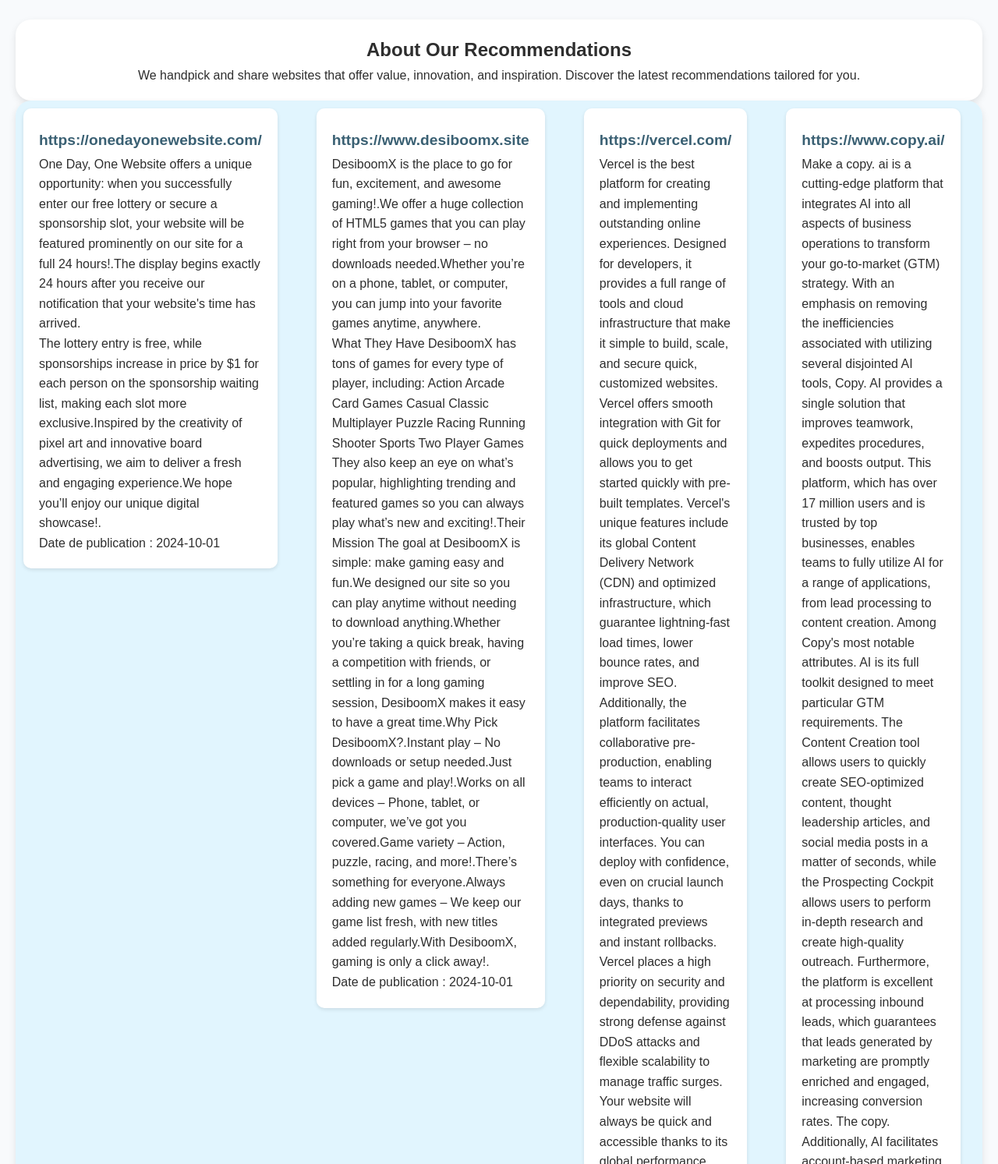
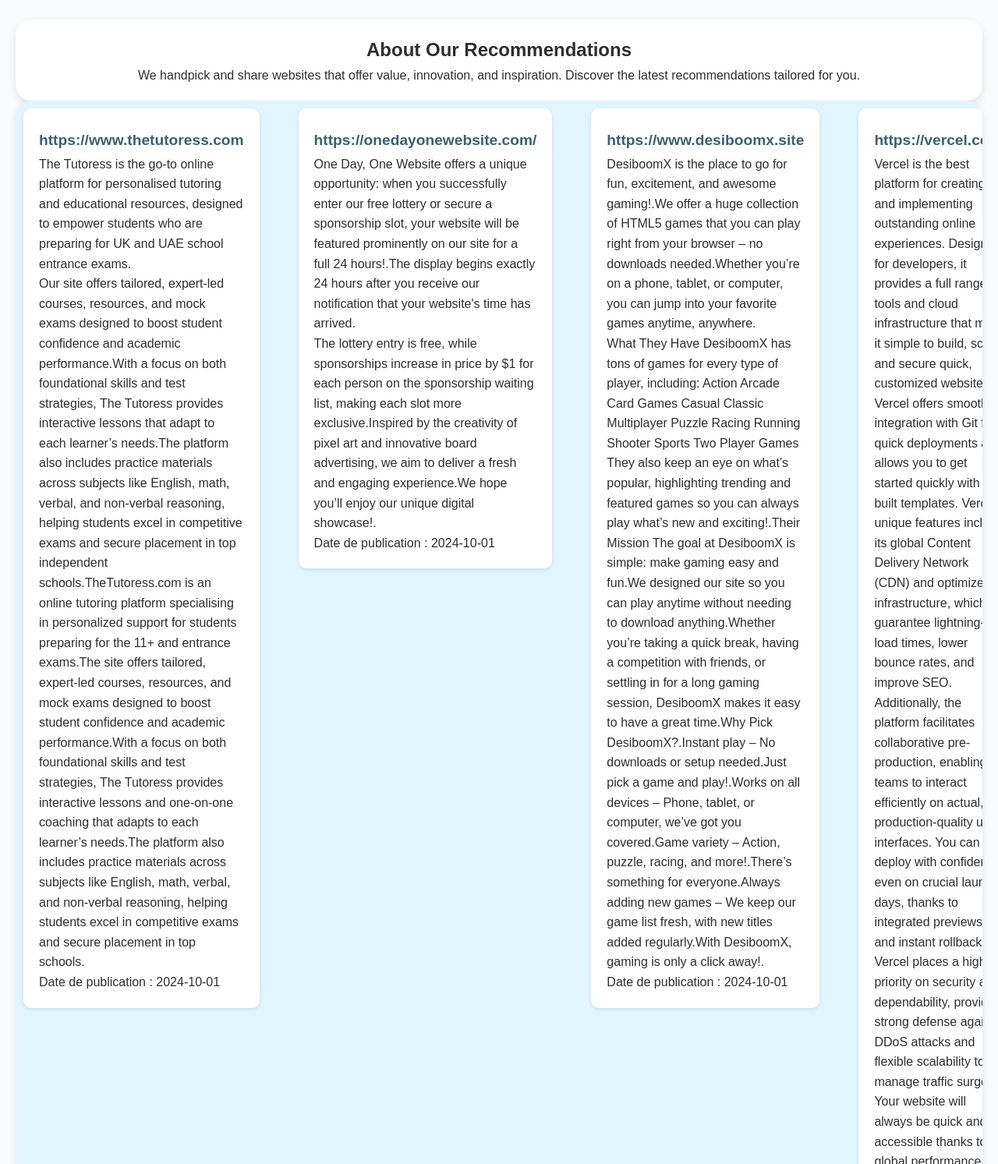
Before and after one commit to zeltazAlfo/why-not-this-websit, a plain HTML site: page index.html in a window 1280 px wide. Shown: the part 260-1753 px from the top of the page at 78% size. Drawn offline with Linux system fonts and the light colour scheme.

Commit message:
Mise à jour du fichier index.html

```diff
--- a/index.html
+++ b/index.html
@@ -27,6 +27,12 @@
         <section id="articles" class="scrollable-articles">
             <!-- Replace this placeholder with the actual articles -->
             <section id="articles">
+    <article class="article-item">
+        <h2><a href="https://www.thetutoress.com" target="_blank">https://www.thetutoress.com</a></h2>
+        <p>The Tutoress is the go-to online platform for personalised tutoring and educational resources, designed to empower students who are preparing for UK and UAE school entrance exams.</br> Our site offers tailored, expert-led courses, resources, and mock exams designed to boost student confidence and academic performance.With a focus on both foundational skills and test strategies, The Tutoress provides interactive lessons that adapt to each learner’s needs.The platform also includes practice materials across subjects like English, math, verbal, and non-verbal reasoning, helping students excel in competitive exams and secure placement in top independent schools.TheTutoress.com is an online tutoring platform specialising in personalized support for students preparing for the 11+ and entrance exams.The site offers tailored, expert-led courses, resources, and mock exams designed to boost student confidence and academic performance.With a focus on both foundational skills and test strategies, The Tutoress provides interactive lessons and one-on-one coaching that adapts to each learner’s needs.The platform also includes practice materials across subjects like English, math, verbal, and non-verbal reasoning, helping students excel in competitive exams and secure placement in top schools.</p>
+        <p>Date de publication : 2024-10-01</p>
+    </article>
+</section><section id="articles">
     <article class="article-item">
         <h2><a href="https://onedayonewebsite.com/" target="_blank">https://onedayonewebsite.com/</a></h2>
         <p>One Day, One Website offers a unique opportunity: when you successfully enter our free lottery or secure a sponsorship slot, your website will be featured prominently on our site for a full 24 hours!.The display begins exactly 24 hours after you receive our notification that your website's time has arrived.</br> The lottery entry is free, while sponsorships increase in price by $1 for each person on the sponsorship waiting list, making each slot more exclusive.Inspired by the creativity of pixel art and innovative board advertising, we aim to deliver a fresh and engaging experience.We hope you’ll enjoy our unique digital showcase!.</p>
```
